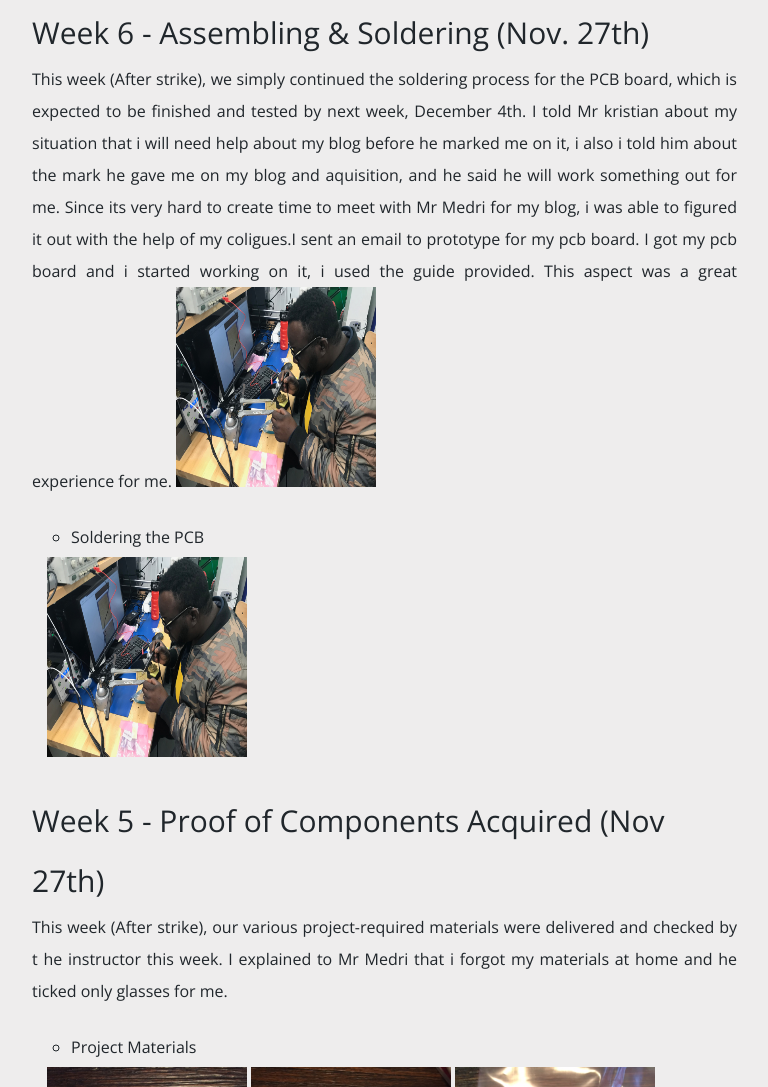
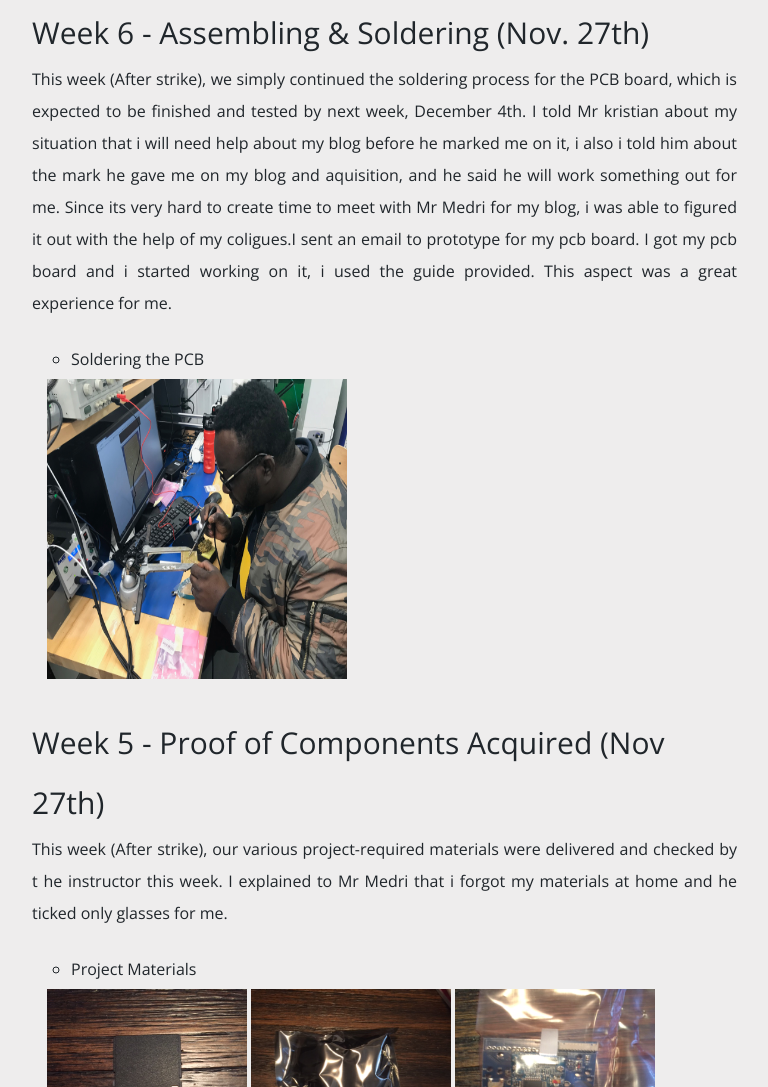
Before and after one commit to Tosino45/Parking-Lot, a plain HTML site: page index.html in a window 1280 px wide. Shown: the part 1139-2226 px from the top of the page, without its empty margins (73-841 px from the left). Drawn offline with nearby package versions, Linux system fonts and the light colour scheme.

Commit message:
Update indexcontent.html

```diff
--- a/indexcontent.html
+++ b/indexcontent.html
@@ -24,9 +24,8 @@
 	and tested by next week, December 4th. I told Mr kristian about my situation that i will need help about my blog before he marked me on it,
 	i also i told him about the mark he gave me on my blog and aquisition, and he said he will work something out for me.
 	Since its very hard to create time to meet with Mr Medri for my blog, i was able to figured it out with the help of my coligues.I sent an email to prototype for my pcb board. I got my pcb board and i started working on it, i used the guide provided. This aspect was a great experience for me.
-        <img src="solderingpcb.JPG" alt="solderingpcb" style="width:200px;height:200px;"></ul></p>
         <ul><li>Soldering the PCB</li>
-        <img src="solderingpcb.JPG" alt="solderingpcb" style="width:200px;height:200px;"></ul></p>
+        <img src="solderingpcb.JPG" alt="solderingpcb" style="width:300px;height:300px;"></ul></p>
 
 
 	<H3>Week 5 - Proof of Components Acquired (Nov 27th)</H3>
```
